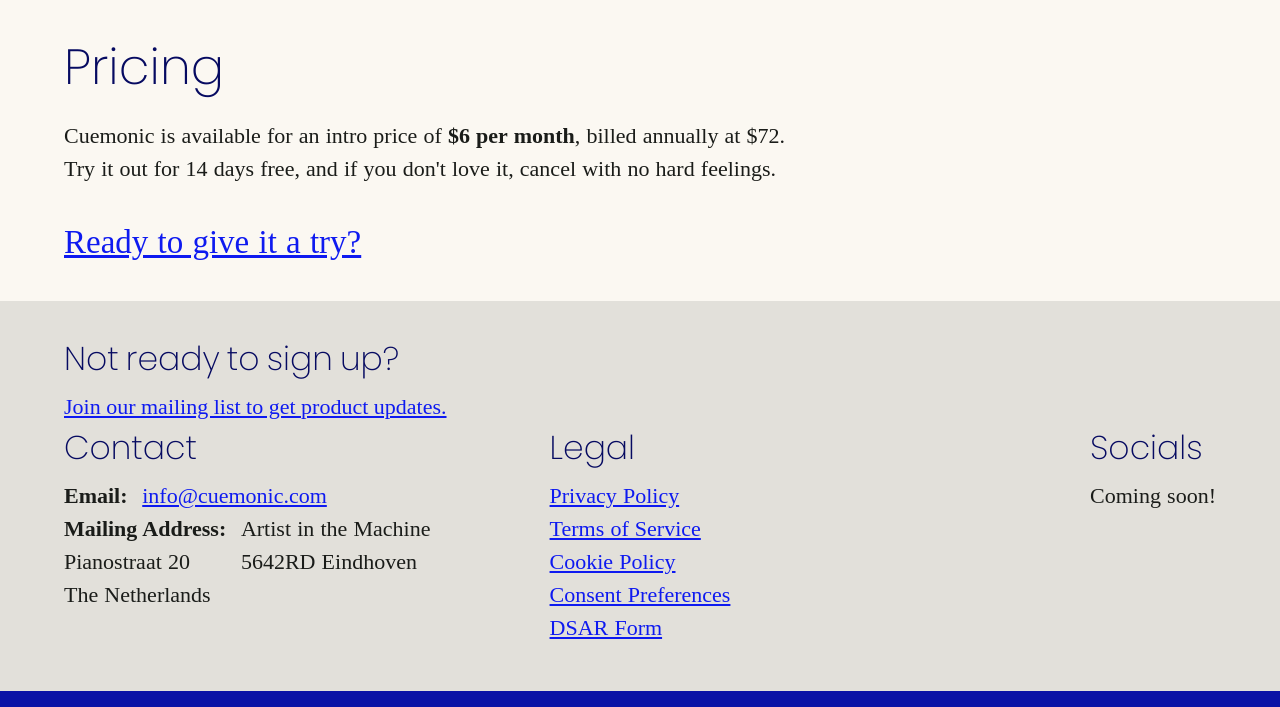
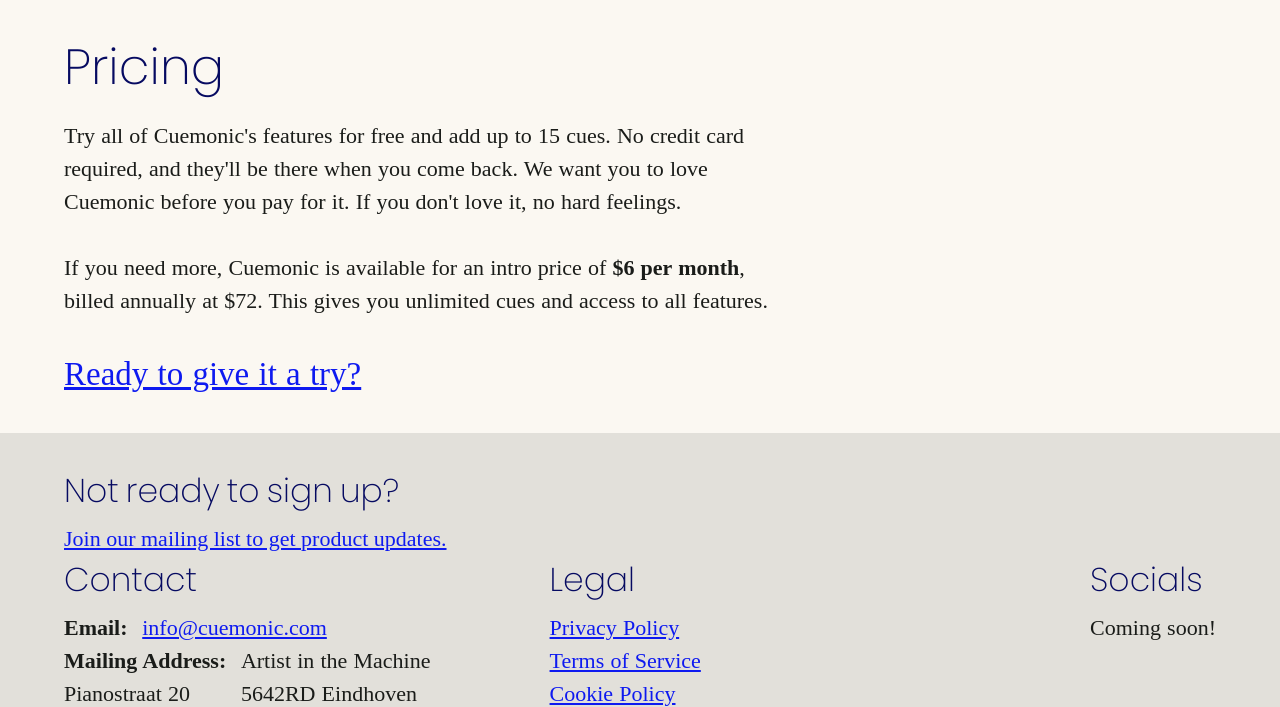
Before and after one commit to Cuemonic/cuemonic-marketing, an Astro site: page / in a window 1280 px wide. Shown: the part 2772-3479 px from the top of the page. Built offline with nearby package versions, Linux system fonts and the light colour scheme; Astro itself is replaced by a stand-in of ours.

Commit message:
Updated marketing to add free tier info.

```diff
--- a/src/pages/index.astro
+++ b/src/pages/index.astro
@@ -2,7 +2,9 @@
 import Page from "../layouts/page.astro";
 ---
 
-<Page title="Cuemonic - Metadata management for production composers">
+<Page
+  title="Cuemonic - Metadata management for composers, artists, and songwriters"
+>
   <div class="main">
     <h2>Tired of managing your cues in a complicated spreadsheet?</h2>
     <p class="pull">
@@ -91,9 +93,15 @@ import Page from "../layouts/page.astro";
     </p>
     <h2>Pricing</h2>
     <p>
-      Cuemonic is available for an intro price of
-      <em>$6 per month</em>, billed annually at $72. Try it out for 14 days
-      free, and if you don't love it, cancel with no hard feelings.
+      Try all of Cuemonic's features for free and add up to 15 cues. No credit
+      card required, and they'll be there when you come back. We want you to
+      love Cuemonic before you pay for it. If you don't love it, no hard
+      feelings.
+    </p>
+    <p>
+      If you need more, Cuemonic is available for an intro price of
+      <em>$6 per month</em>, billed annually at $72. This gives you unlimited
+      cues and access to all features.
     </p>
     <p>
       <p class="pull">
```
